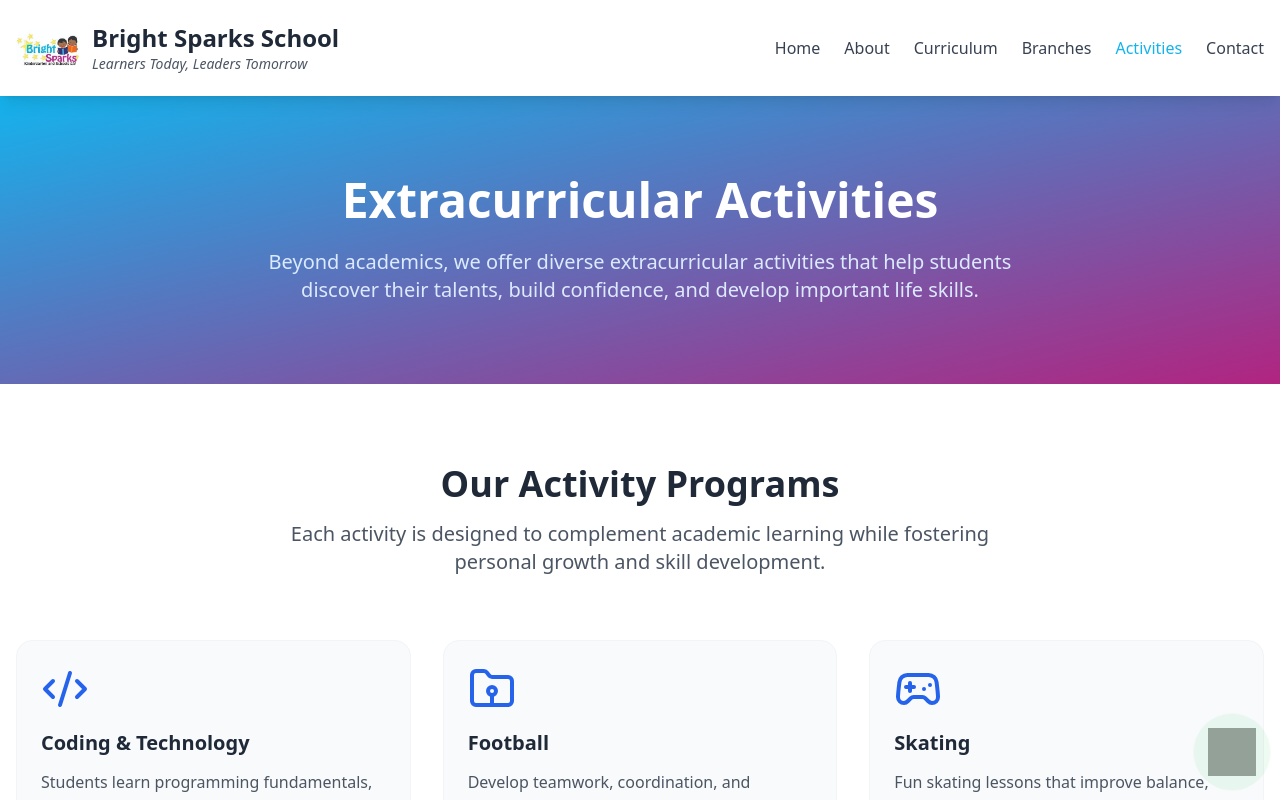
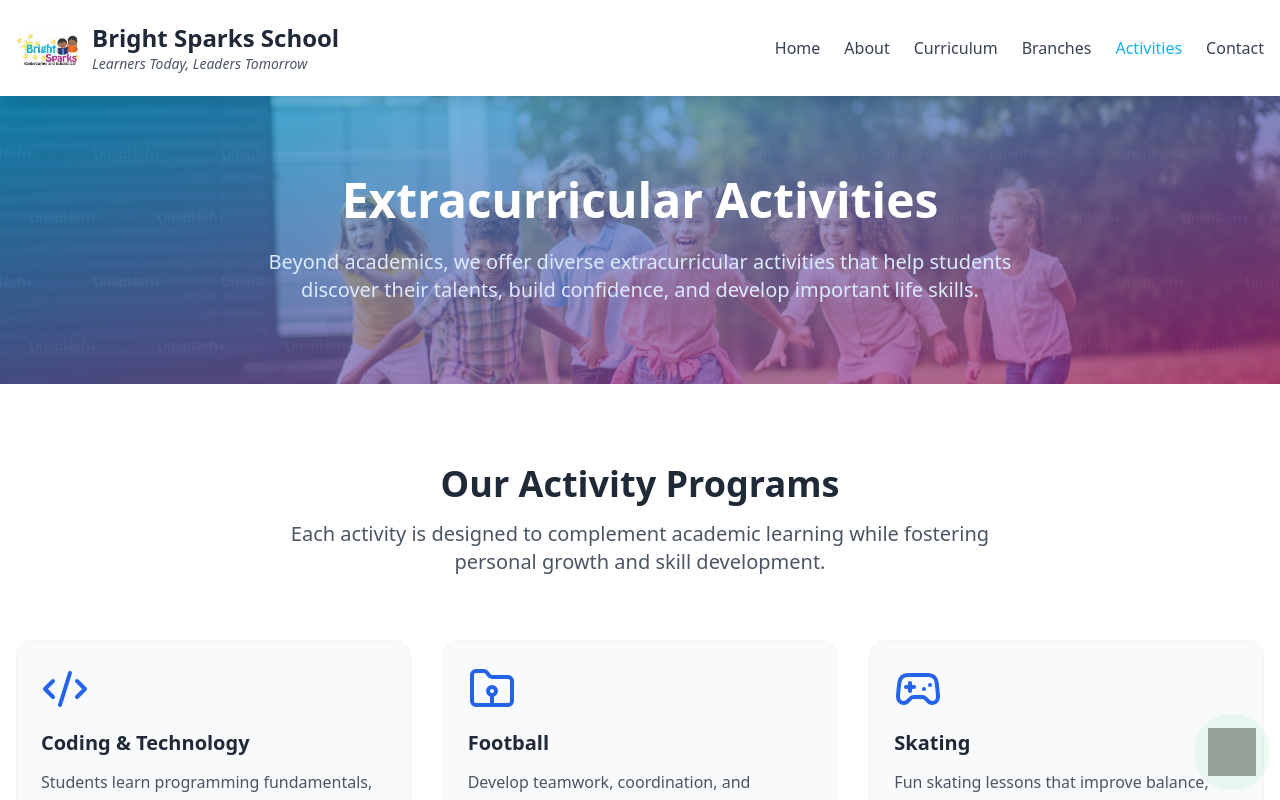
Before and after one commit to UzairFarooq1/brightsparks, a React (Vite) app in the folder project/: page /activities in a window 1280 px wide. Shown: the top 800 px of the page. Built offline with nearby package versions, Linux system fonts and the light colour scheme; grey boxes are pictures that could not be loaded.

Commit message:
feat: :art: adding images

```diff
--- a/project/src/pages/Activities.tsx
+++ b/project/src/pages/Activities.tsx
@@ -104,10 +104,15 @@ const Activities = () => {
         whileInView={{ opacity: 1, y: 0 }}
         viewport={{ once: true, amount: 0.3 }}
         transition={{ duration: 0.7 }}
-        className="bg-custom-gradient text-white py-20"
+        className="bg-custom-gradient text-white py-20 relative overflow-hidden"
       >
-        <div className="container mx-auto px-4 text-center">
-          <h1 className="text-5xl font-bold mb-6">
+        <img
+          src="/assets/activities.jpg"
+          alt="School Activities"
+          className="absolute inset-0 w-full h-full object-cover opacity-30"
+        />
+        <div className="relative container mx-auto px-4 text-center z-10">
+          <h1 className="text-4xl md:text-5xl font-bold mb-6">
             Extracurricular Activities
           </h1>
           <p className="text-xl text-blue-100 max-w-3xl mx-auto">
```
Also changed, not shown: project/public/assets/activities.jpg (added).
